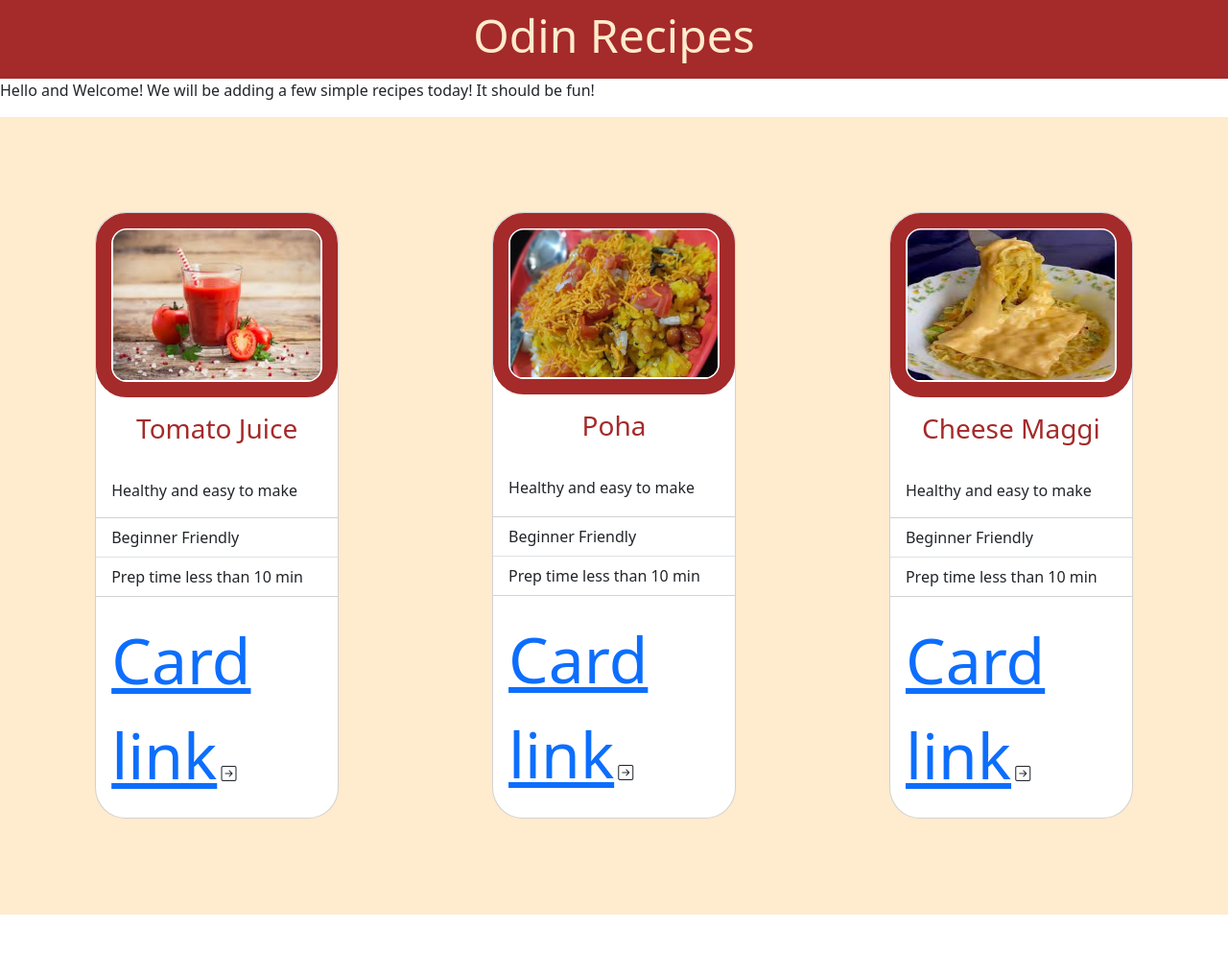
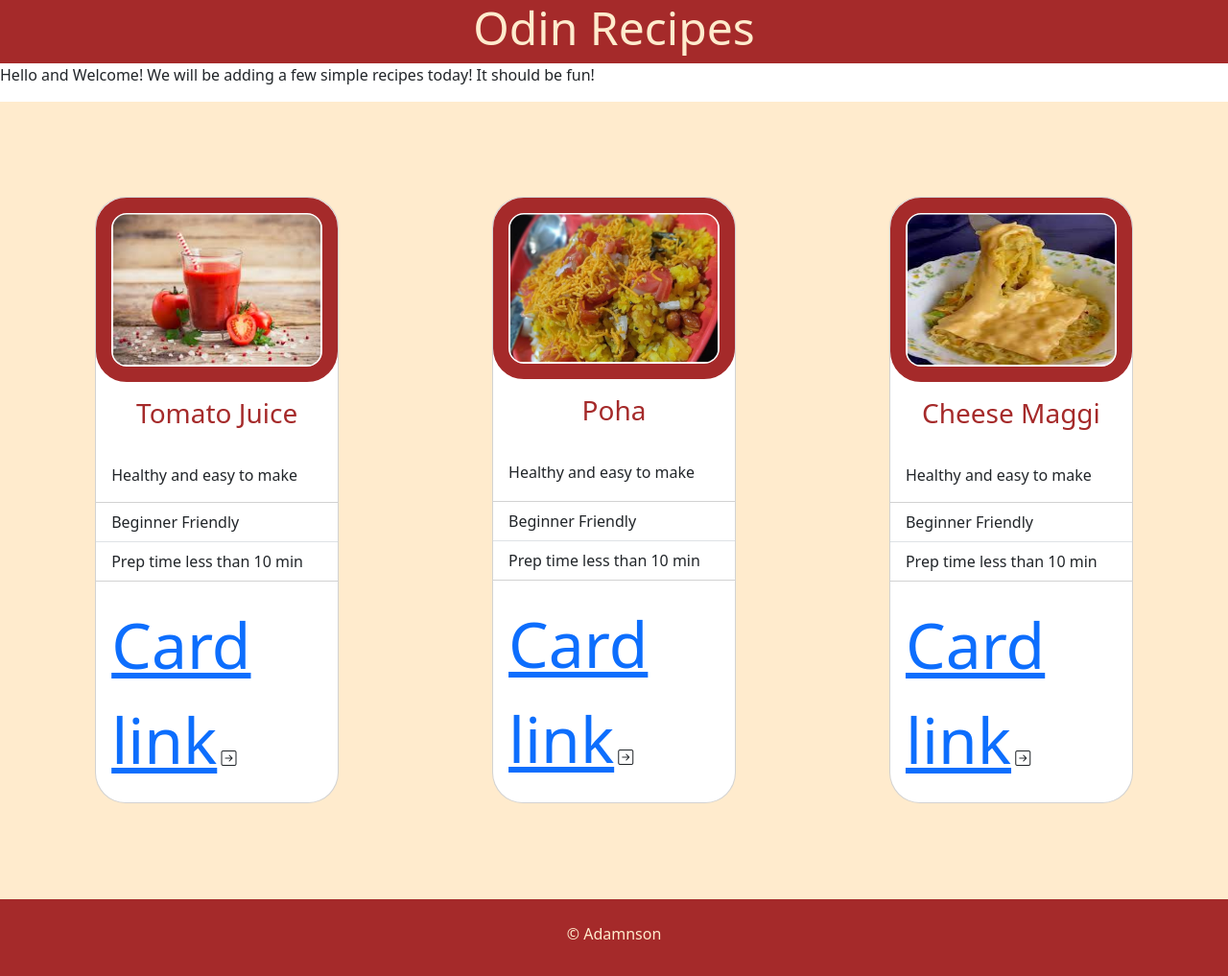
Before and after one commit to Adamnson/odin-recipes, a plain HTML site: page index.html in a window 1280 px wide. Shown: the whole page at 96% size. Before the commit the page ends 953 px from the top, so only its background shows below. Drawn offline with nearby package versions, Linux system fonts and the light colour scheme.

Commit message:
add footer to main page

```diff
--- a/index.html
+++ b/index.html
@@ -11,7 +11,7 @@
   <title>Odin Recipe Book</title>
 </head>
 <body>
-  <div class="navbar">
+  <div class="header">
     <h1>Odin Recipes</h1>
   </div>
   <p>Hello and Welcome! We will be adding a few simple recipes today!
@@ -65,5 +65,6 @@
       </div>
     </div>
   </div>
+  <nav>&copy; Adamnson</nav>
 </body>
 </html>
--- a/style.css
+++ b/style.css
@@ -23,10 +23,11 @@
   text-wrap: wrap;
 }
 
-.navbar {
+.header {
   display: flex;
   justify-content: center;
   background-color: brown;
+  max-height: 5em;
 }
 
 .img {
@@ -139,3 +140,14 @@
   padding-bottom: 1em;
   color: brown;
 }
+
+nav {
+  position: relative;
+  bottom: 0;
+  background-color: brown;
+  color: blanchedalmond;
+  height: 5em;
+  width: 100%;
+  text-align: center;
+  padding-block: 1.5em;
+}
```
Also changed, not shown: recipes/cheese-maggie.html (+1 -1 lines), recipes/poha.html (+1 -1 lines), recipes/tomato-juice.html (+1 -1 lines).
